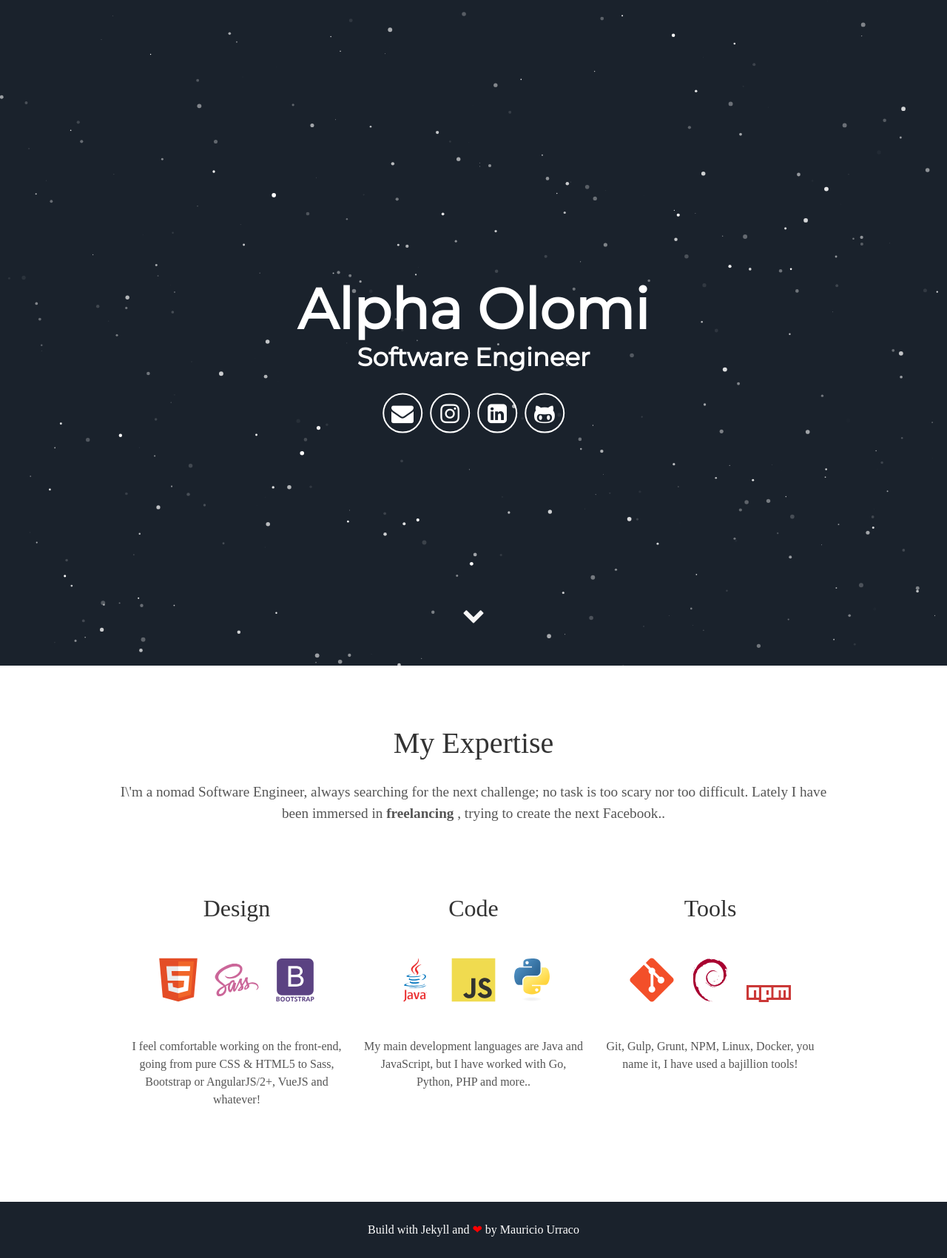
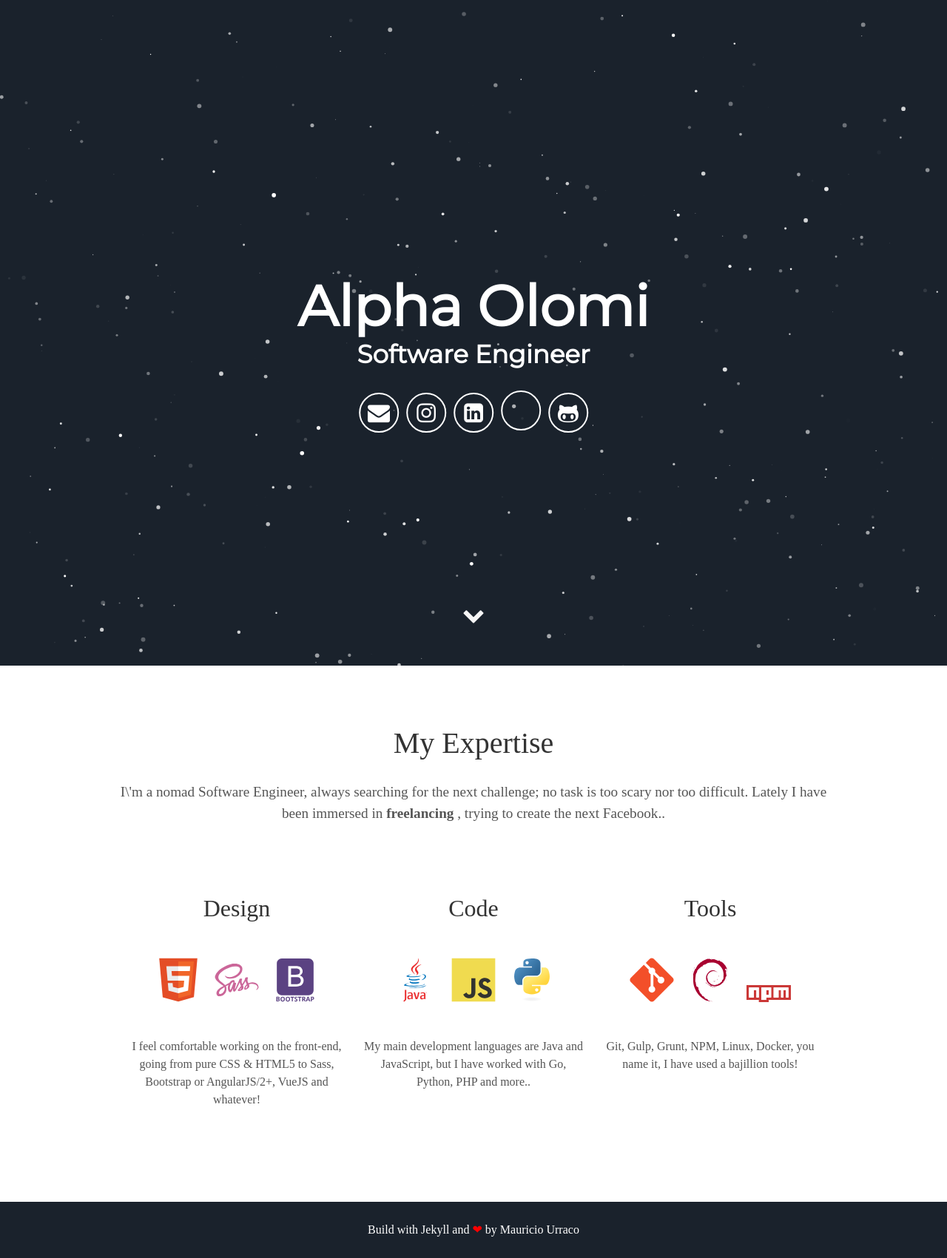
Before and after one commit to alphaolomi/old-alphaolomi.github.io, a Jekyll site: the page built from index.html, in a window 1280 px wide. Shown: the whole page at 74% size. Built offline with Jekyll 4.4.1, drawn with Linux system fonts in a browser that asks for light colours; some web fonts are replaced.

Commit message:
add teelegram

```diff
--- a/_includes/header.html
+++ b/_includes/header.html
@@ -5,10 +5,11 @@
         <span class="site-description">{{ site.user_title }}</span>
       </h1>
       <div class="header-icons">
-        <a aria-label="Send email" href="mailto:mauriurraco@gmail.com"><i class="icon fa fa-envelope"></i></a>
+        <a aria-label="Send email" href="mailto:alphaolomi@gmail.com"><i class="icon fa fa-envelope"></i></a>
         <a aria-label="My Instagram" target="_blank" href="https://www.instagram.com/_alphaolomi"><i class="icon fa fa-instagram" aria-hidden="true"></i></a>
         <!-- <a aria-label="My Facebook" target="_blank" href="https://www.facebook.com/mauricio.urraco"><i class="icon fa fa-facebook" aria-hidden="true"></i></a> -->
         <a aria-label="My LinkedIn" target="_blank" href="https://www.linkedin.com/in/alphaolomi"><i class="icon fa fa-linkedin-square" aria-hidden="true"></i></a>
+        <a aria-label="My Telegram" target="_blank" href="https://t.me/alphaolomi"><i class="icon fa fa-telegram-alt" aria-hidden="true"></i></a>
         <a aria-label="My Github" target="_blank" href="https://github.com/alphaolomi"><i class="icon fa fa-github-alt" aria-hidden="true"></i></a>
       </div>
       <div class="header-links">
```
